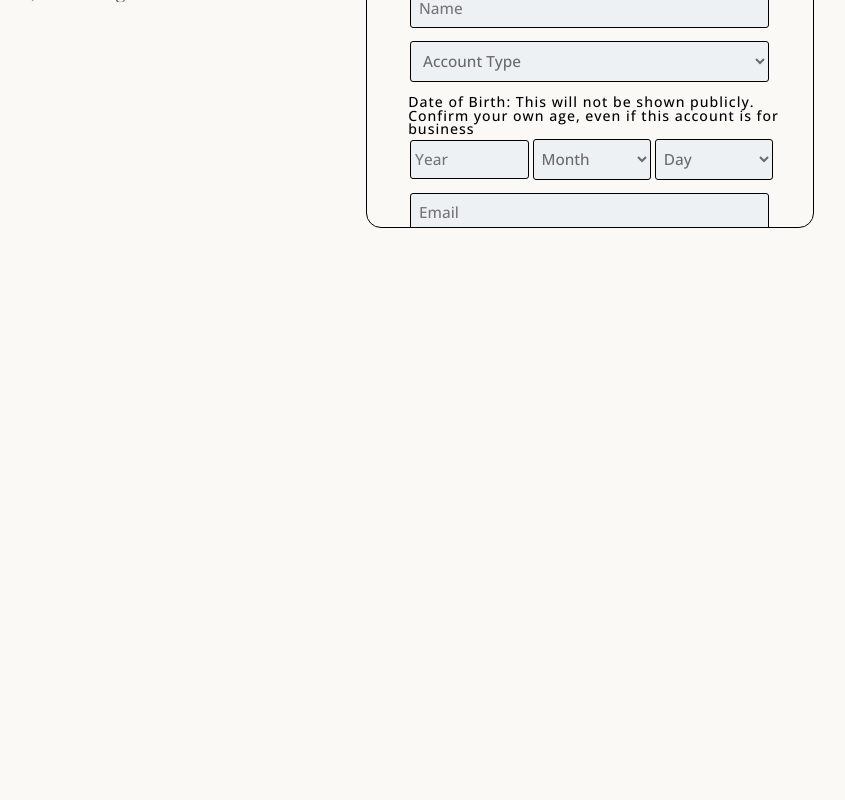
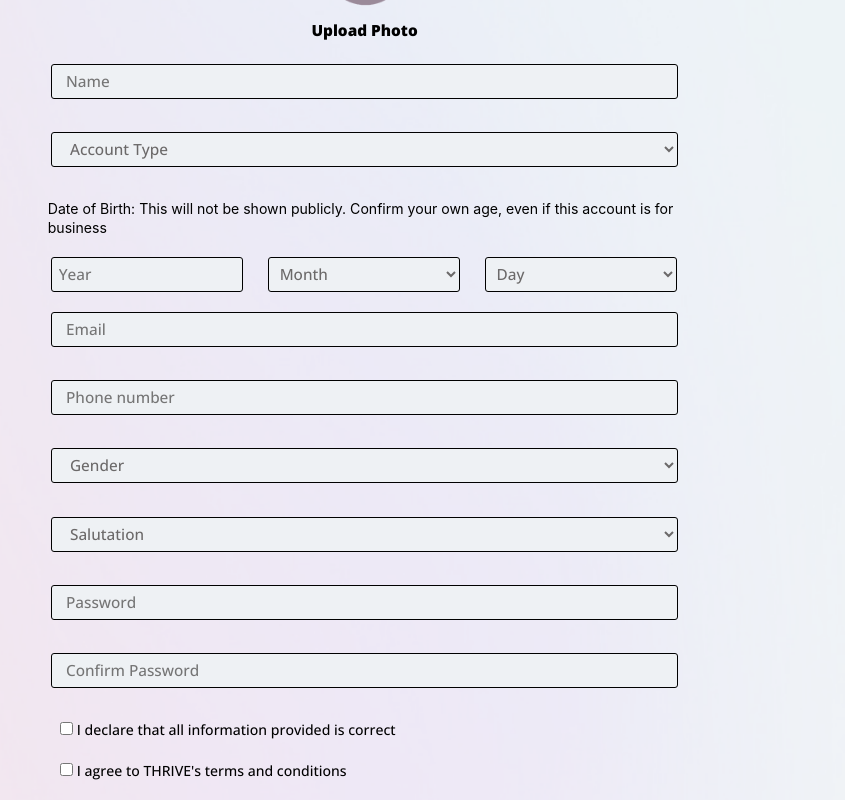
Before and after one commit to BT3103AppDev1/l2-final-project-group-1, a Vue app: page /register in a window 1280 px wide. Shown: the part 380-1180 px from the top of the page, without its empty margins (287-1132 px from the left). Before the commit the page ends 800 px from the top, so only its background shows below. Built offline with nearby package versions, Linux system fonts and the light colour scheme.

Commit message:
[Register Page] Change frontend

```diff
--- a/src/views/Register.vue
+++ b/src/views/Register.vue
@@ -1,7 +1,6 @@
 <template>
-  <div class="image">
+  <div class="big-regcon">
     <img id="bg" src="src/assets/icon.png" alt="" />
-  </div>
     <div class="container">
       <form id="myform">
         <h1 id="createaccount">Create your account</h1>
@@ -33,10 +32,10 @@
           </select>
           <br /><br />
           <label for="DOB" id="dobremarks">
-          Date of Birth: This will not be shown publicly. Confirm your own age,
-          even if this account is for business
+            Date of Birth: This will not be shown publicly. Confirm your own age, even if this account is for business
           </label>
           <br /><br />
+          <div class="dmycon">
             <input type="number" id="year" required="" placeholder="Year" />
             <select id="month">
               <option value="">Month</option>
@@ -87,6 +86,7 @@
               <option value="30">30</option>
               <option value="31">31</option></select
             ><br /><br />
+          </div>
           <input
             type="text"
             id="email"
@@ -127,6 +127,7 @@
             placeholder="Confirm Password"
           />
           <br /><br />
+          <div class="checkboxes">
             <label id="check"
               ><input type="checkbox" required /> I declare that all information
               provided is correct</label
@@ -136,6 +137,7 @@
               ><input type="checkbox" required /> I agree to THRIVE's terms and
               conditions</label
             >
+          </div>
           <br /><br />
           <div class="signup">
             <button id="signupbutton" type="button" v-on:click="signup">
@@ -144,6 +146,7 @@
           </div>
         </div>
     </form>
+  </div>
   </div>
 </template>
 
@@ -259,19 +262,31 @@ export default {
 </script>
 
 <style>
+.big-regcon {
+  width: 100vw;
+  height: 170vh;
+  background-image: url("../assets/aura.png");
+  background-size: cover;
+  display: flex;
+  flex-direction: column;
+  align-items: center;
+}
+
 #bg {
-  width: 80%;
-  margin-top: 20%;
-  margin-right: 60%;
+  width: 28%;
+  margin-left: 0px;
 }
-.image {
-  float: left;
-  margin-left: 12%;
-  margin-top: 8%;
-  width: 35%;
-}
+
 #createaccount {
   font-size: 2vw;
+}
+
+.dmycon {
+  padding-left: 4.5%;
+  display: flex;
+  width: 99%;
+  flex-direction: row;
+  justify-content: space-between;
 }
 #dobremarks {
   font-size: 1.1vw;
@@ -279,27 +294,30 @@ export default {
   margin-left: 4%;
   float: left;
   margin-bottom: 1%;
-  letter-spacing: 1px;
+  font-family: var(--font-family);
+  margin-bottom: 20px;
+  line-height: 1.3;
 }
 .container {
-  width: 35%;
-  margin-top: 10%;
+  width: 60%;
+  margin-top: 15px;
   float: left;
-  border: 1px solid black;
-  padding-top: 3%;
+  padding-top: 1%;
   padding-bottom: 4%;
   padding-left: 2%;
   padding-right: 2%;
   border-radius: 15px;
   font-family: sans-serif;
   line-height: 10pt;
-  height: 480px;
   overflow-y: auto;
   text-align: center;
   margin-left: 4%;
+  display: flex;
+  align-items: center;
 }
+
 #upload {
-  width: 30%;
+  width: 15%;
 }
 #uploadphoto {
   font-size: 1.2vw;
@@ -319,44 +337,46 @@ export default {
   color: #6b6969;
   background-color: #eef1f4;
   padding-left: 2%;
+  height: 35px;
+  margin-bottom: 20px;
 }
 #signupbutton {
   padding-top: 1%;
   padding-bottom: 1%;
-  width: 25%;
+  margin-right: 60px;
+  width: 20%;
   font-size: 1.15vw;
   border-radius: 4px;
   float: right;
-  margin-top: 3%;
   background-color: #4a4e69;
   color: #ffffff;
+
 }
 #type,
 #gender,
 #salutation {
   font-size: 1.2vw;
   width: 91%;
-  padding-top: 2%;
-  padding-bottom: 2%;
   border: 1px solid black;
   border-radius: 3px;
   color: #6b6969;
   background-color: #eef1f4;
   padding-left: 2%;
+  height: 35px;
+  margin-bottom: 20px;
 }
 #year,
 #month,
 #day {
   font-size: 1.2vw;
-  padding-top: 2%;
-  padding-bottom: 2%;
-  width: 30%;
+  width: 29.5%;
   border: 1px solid black;
   border-radius: 3px;
   color: #6b6969;
   background-color: #eef1f4;
-  margin-left: 1%;
   padding-left: 1%;
+  height: 35px;
+  margin-bottom: 20px;
 }
 #type:focus,
 #month:focus,
@@ -367,10 +387,16 @@ export default {
   outline: none;
   border-radius: 2px;
 }
+
+.checkboxes {
+  display: flex;
+  flex-direction: column;
+  left: 0;
+  position: left;
+  margin-left: 40px;
+}
 #check {
-  margin-left: 5%;
-  float: left;
   font-size: 1.1vw;
-  margin-top: 2%;
+  text-align: left;
 }
 </style>
```
Lines whose indentation alone changed are shown as unchanged.
